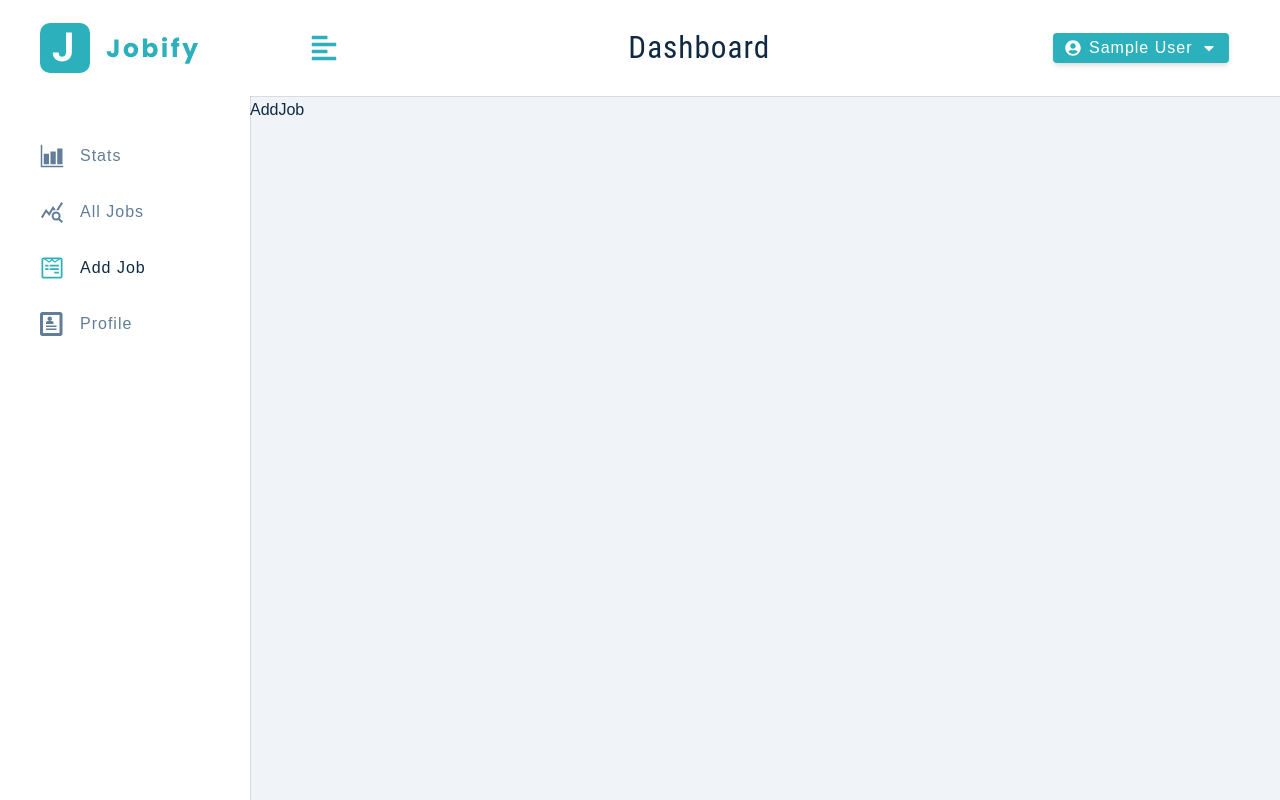
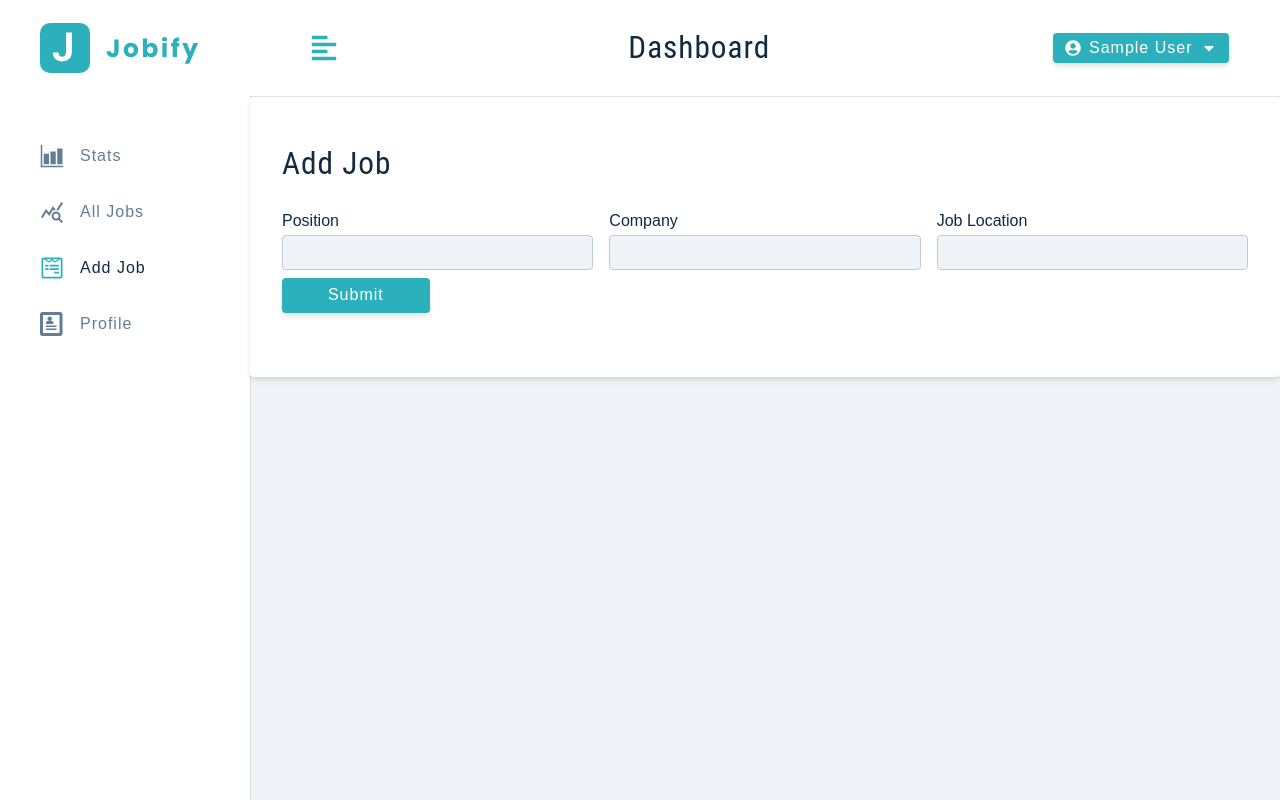
Before and after one commit to jeremydurden/jobify, a React (Create React App) app in the folder client/: page /add-job in a window 1280 px wide. Built offline with nearby package versions, Linux system fonts and the light colour scheme; sample sign-in values are in the browser's storage.

Commit message:
setting up the structure for the AddJob page

```diff
--- a/client/src/pages/dashboard/AddJob.js
+++ b/client/src/pages/dashboard/AddJob.js
@@ -1,4 +1,78 @@
+import { FormRow, Alert } from "../../components";
+import { useAppContext } from "../../context/appContext";
+import Wrapper from "../../assets/wrappers/DashboardFormPage";
+import { useState } from "react";
+
 function AddJob() {
-  return <div>AddJob</div>;
+  const {
+    showAlert,
+    displayAlert,
+    position,
+    company,
+    jobLocation,
+    jobTpye,
+    jobTypeOptions,
+    status,
+    statusOptions,
+    isEditing,
+  } = useAppContext();
+
+  const handleJobInput = (e) => {
+    const { name, value } = e.target;
+    console.log(`${name}: ${value}`);
+  };
+
+  const handleSubmit = (e) => {
+    e.preventDefault();
+    if (!position || !company || !jobLocation) {
+      displayAlert();
+      return;
+    }
+  };
+
+  return (
+    <Wrapper>
+      <form className="form">
+        <h3>{isEditing ? "edit job" : "add job"}</h3>
+        {showAlert && <Alert />}
+        <div className="form-center">
+          <FormRow
+            labelText="Position"
+            type="text"
+            name="position"
+            value={position}
+            handleChange={handleJobInput}
+          />
+          {/* company */}
+          <FormRow
+            labelText="Company"
+            type="text"
+            name="company"
+            value={company}
+            handleChange={handleJobInput}
+          />
+          {/* location */}
+          <FormRow
+            type="text"
+            labelText="Job Location"
+            name="jobLocation"
+            value={jobLocation}
+            handleChange={handleJobInput}
+          />
+          {/* JOB TYPE */}
+          {/* JOB STATUS */}
+          <div className="btn-container">
+            <button
+              onClick={handleSubmit}
+              type="submit"
+              className="btn btn-block submit-btn"
+            >
+              Submit
+            </button>
+          </div>
+        </div>
+      </form>
+    </Wrapper>
+  );
 }
 export default AddJob;
```
